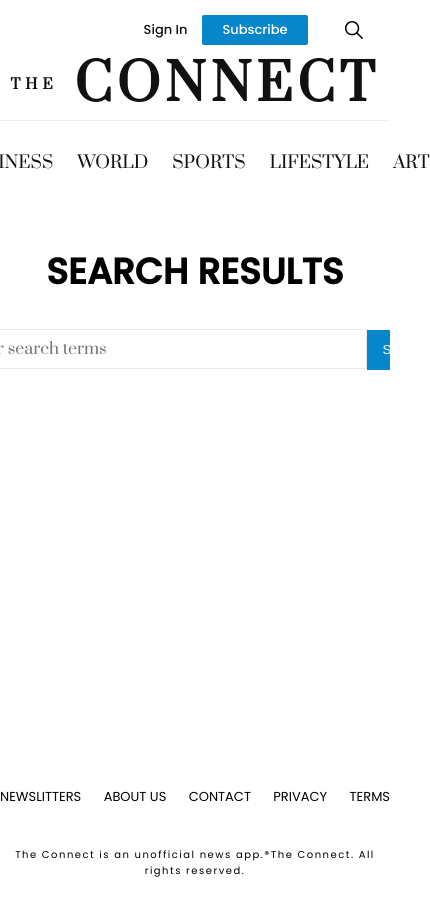
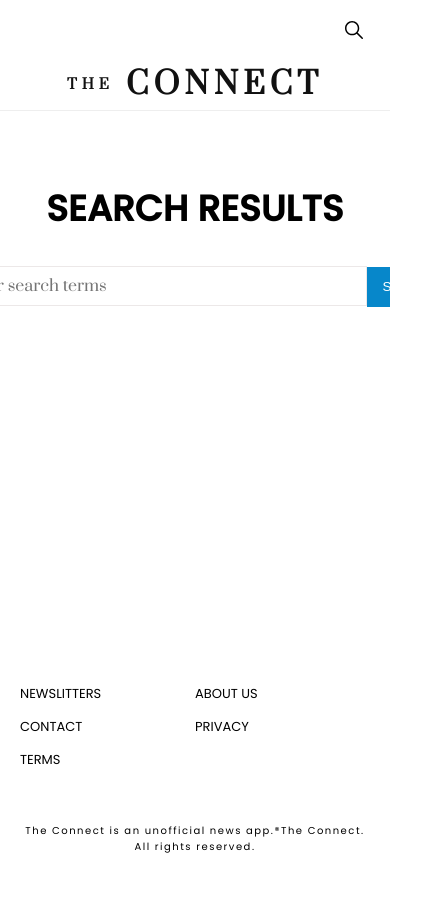
Before and after one commit to ytoshiki/pf__newssearch-client, a Next.js app: page /search in a window 390 px wide. Shown: the top 916 px of the page, 430 px wide, since content can reach past the window. After the commit the page ends 895 px from the top, so only its background shows below. Built offline with nearby package versions, Linux system fonts and the light colour scheme; a web font is replaced by a local one.

Commit message:
styled for responsive

```diff
--- a/components/Animation/News.tsx
+++ b/components/Animation/News.tsx
@@ -1,7 +1,6 @@
 import { useInView } from 'react-intersection-observer';
 import { motion, useAnimation } from 'framer-motion';
 import { useEffect } from 'react';
-import { fdatasync } from 'fs/promises';
 
 export interface NewsAnimationProps {}
 
--- a/components/LatestNews/RestNewsList.tsx
+++ b/components/LatestNews/RestNewsList.tsx
@@ -12,7 +12,7 @@ const RestNewsList: React.FC<RestNewsListProps> = ({ restNews }) => {
       <ul className={styles.restLatestNews__list}>
         {restNews.map((news) => {
           if (news.image !== 'None') {
-            return <RestNewsItem news={news} />;
+            return <RestNewsItem news={news} key={news.id} />;
           }
         })}
       </ul>
--- a/styles/footer/footer.module.css
+++ b/styles/footer/footer.module.css
@@ -3,6 +3,8 @@
   margin: 8rem auto 0 auto;
   font-family: var(--nav-font);
   padding-bottom: 4rem;
+  padding-left: 2rem;
+  padding-right: 2rem;
 }
 
 .footer__navigation {
@@ -26,3 +28,27 @@
   margin-top: 4rem;
   letter-spacing: 1.5px;
 }
+
+@media all and (max-width: 420px) {
+  .footer {
+    margin: 4rem auto 0 auto;
+  }
+
+  .footer__list {
+    display: flex;
+    text-transform: uppercase;
+    justify-content: none;
+    flex-wrap: wrap;
+  }
+
+  .footer__list li {
+    flex-basis: 50%;
+    margin-bottom: 1.3rem;
+  }
+
+  .footer__copyright {
+    text-align: center;
+    margin-top: 4rem;
+    letter-spacing: 1.5px;
+  }
+}
--- a/styles/global.css
+++ b/styles/global.css
@@ -143,3 +143,9 @@ li {
     transform: scale3D(0, 0, 1);
   }
 }
+
+@media all and (max-width: 850px) {
+  .marginTop {
+    margin-top: 2rem;
+  }
+}
--- a/styles/header/header.module.css
+++ b/styles/header/header.module.css
@@ -1,5 +1,6 @@
 .header {
   text-align: center;
+  margin-top: 1rem;
 }
 
 .header__logo {
@@ -40,3 +41,41 @@
 .header__item a {
   text-decoration: none;
 }
+
+@media all and (max-width: 600px) {
+  .header {
+    margin-top: 1rem;
+  }
+
+  .header__logo {
+    font-size: 3rem;
+    line-height: 3rem;
+  }
+
+  .header__nav {
+    margin-top: 2rem;
+  }
+
+  .header__list {
+    display: flex;
+    align-items: center;
+    justify-content: center;
+    list-style: none;
+  }
+
+  .header__item {
+    text-transform: uppercase;
+    margin: 0 0.5rem;
+    font-size: 1.4rem;
+  }
+
+  .header__item a {
+    text-decoration: none;
+  }
+}
+
+@media all and (max-width: 400px) {
+  .header__list {
+    display: none;
+  }
+}
--- a/styles/navigation/navigation.module.css
+++ b/styles/navigation/navigation.module.css
@@ -47,3 +47,14 @@
   line-height: 3rem;
   padding: 0 2rem;
 }
+
+@media all and (max-width: 600px) {
+  .navigation__item {
+    display: none;
+  }
+
+  .navigation__item:last-child {
+    margin-left: 0;
+    display: block;
+  }
+}
```
Also changed, not shown: styles/latest_news/latest_news-list.module.css (+99 -1 lines), styles/offer/offer.module.css (+32 -0 lines).
